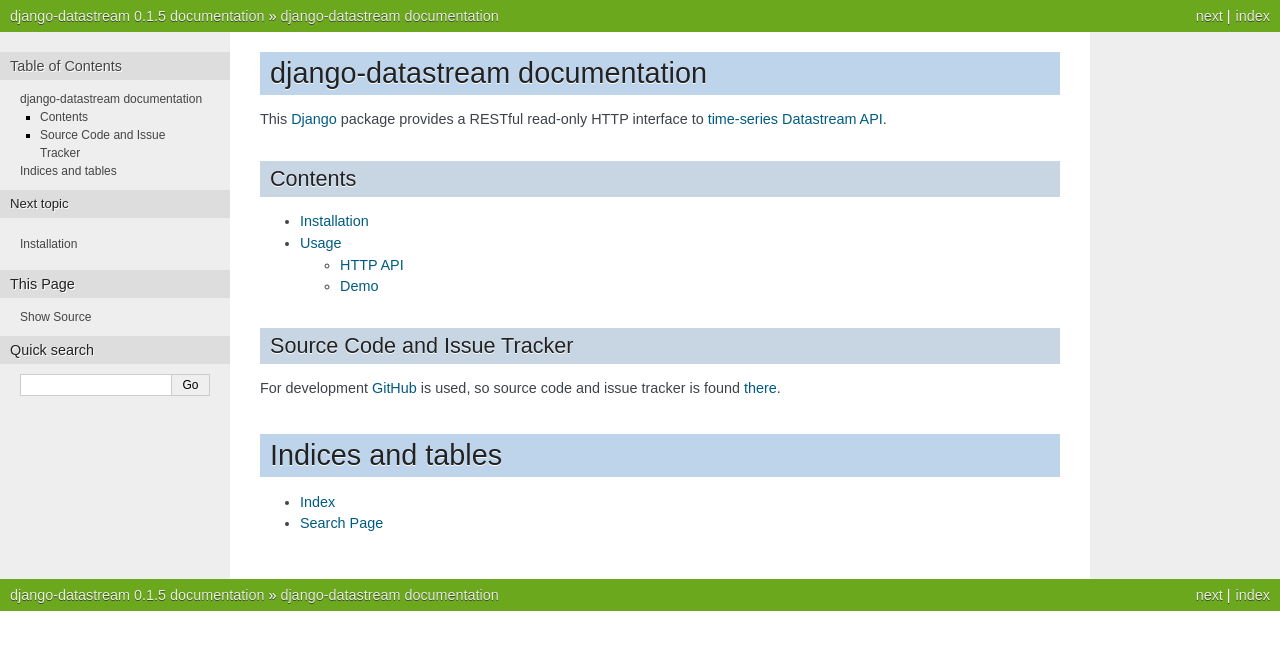
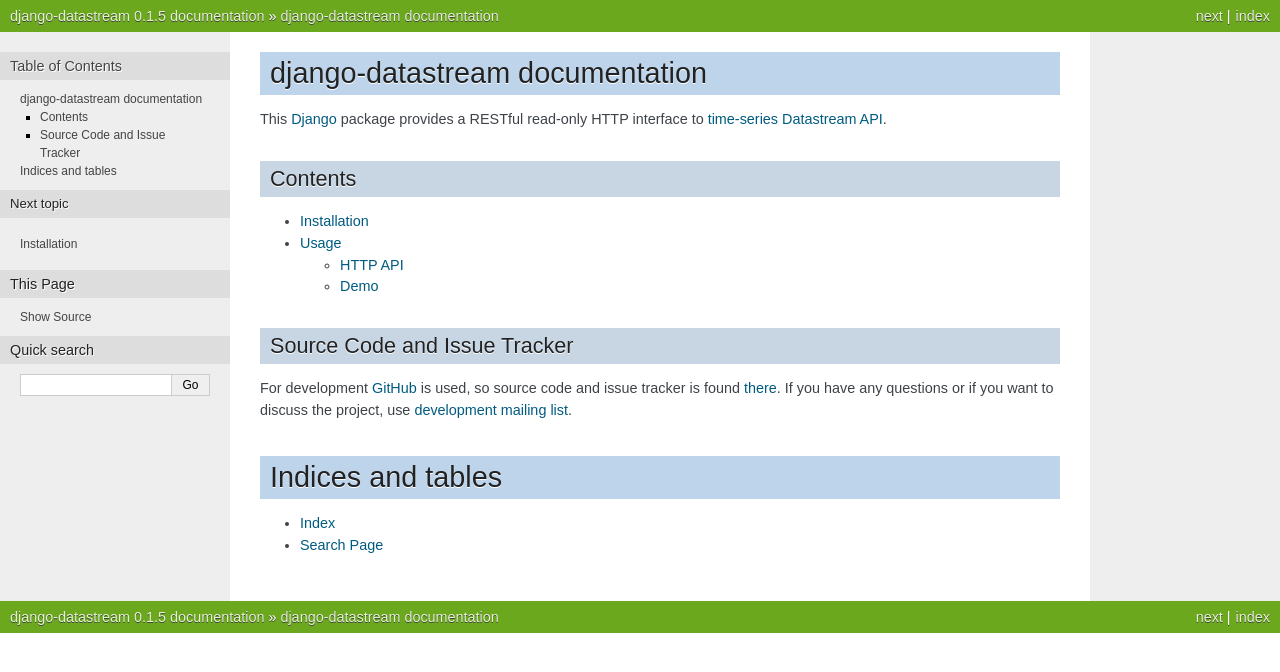
Before and after one commit to wlanslovenija/django-datastream, a Sphinx documentation site: the page built from docs/index.rst, in a window 1280 px wide. Shown: the top 672 px of the page. Built offline with Sphinx 7.4.7, drawn with Linux system fonts in a browser that asks for light colours.

Commit message:
Added mailing list links.

```diff
--- a/README.rst
+++ b/README.rst
@@ -8,3 +8,7 @@
 Documentation is found at:
 
 http://django-datastream.readthedocs.org/
+
+For questions and development discussions use `development mailing list`_.
+
+.. _development mailing list: https://wlan-si.net/lists/info/development
--- a/docs/index.rst
+++ b/docs/index.rst
@@ -19,10 +19,12 @@
 -----------------------------
 
 For development GitHub_ is used, so source code and issue tracker is found
-there_.
+there_. If you have any questions or if you want to
+discuss the project, use `development mailing list`_.
 
 .. _GitHub: https://github.com/
 .. _there: https://github.com/wlanslovenija/django-datastream
+.. _development mailing list: https://wlan-si.net/lists/info/development
 
 Indices and tables
 ==================
```
